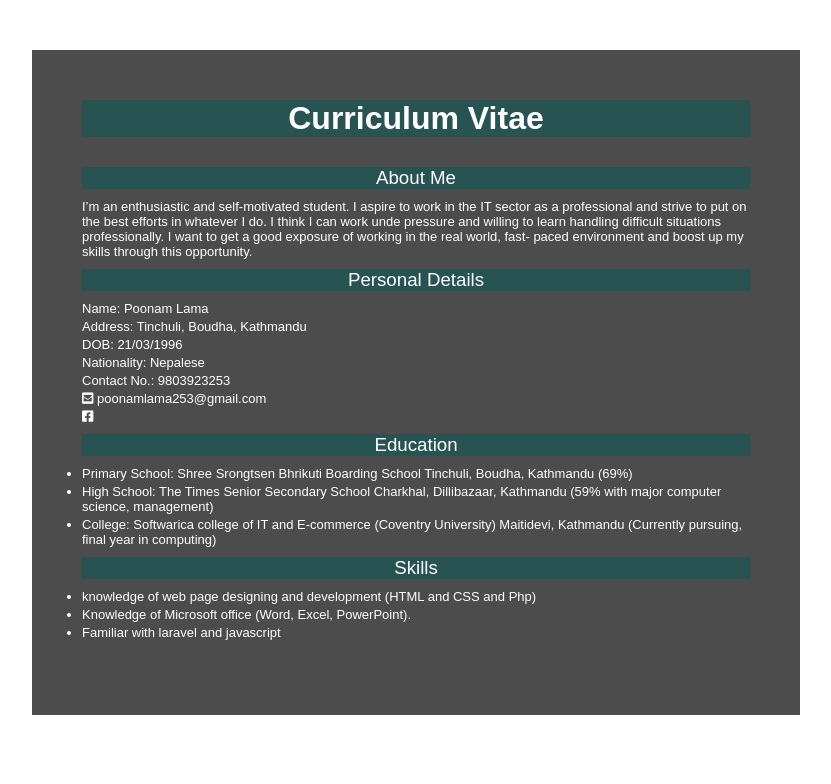
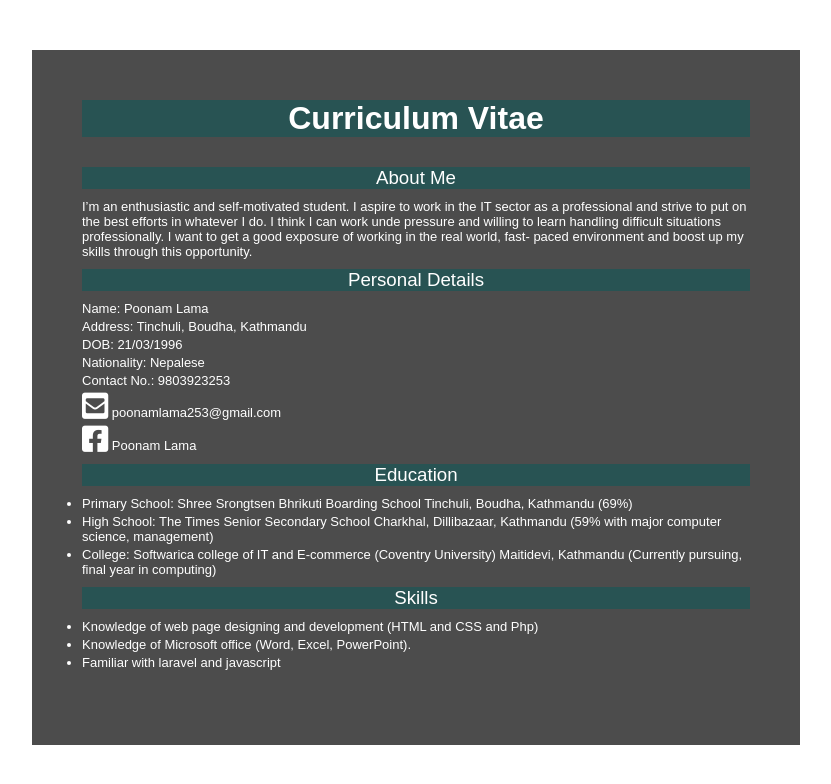
Before and after one commit to poonamlama/cv, a plain HTML site: page index.html in a window 1280 px wide. Shown: the whole page, without its empty margins (224-1055 px from the left). Drawn offline with Linux system fonts and the light colour scheme.

Commit message:
Increased icon size

```diff
--- a/index.html
+++ b/index.html
@@ -24,8 +24,8 @@
                             <li>DOB: 21/03/1996</li>
                             <li>Nationality: Nepalese</li>
                             <li>Contact No.: 9803923253</li>
-                            <li><a href="https://www.gmail.com"><i class="fas fa-envelope-square"></i></a> poonamlama253@gmail.com</li>
-                            <li><a href="https://www.facebook.com/poo"><i class="fab fa-facebook-square"></i></a></li>
+                            <li><a href="https://www.gmail.com"><i class="fas fa-envelope-square" style ="font-size: 30px"></i></a> poonamlama253@gmail.com</li>
+                            <li><a href="https://www.facebook.com/poo"><i class="fab fa-facebook-square" style ="font-size: 30px"></i></a> Poonam Lama</li>
                         </ul>
 
                         <h3> Education</h3>
@@ -41,7 +41,7 @@
 
                         <h3>Skills</h3>
                         <ul>
-                            <li>knowledge of web page designing and development (HTML and CSS and Php)</li>
+                            <li>Knowledge of web page designing and development (HTML and CSS and Php)</li>
                             <li>Knowledge of Microsoft office (Word, Excel, PowerPoint).
                             </li>
                             <li>Familiar with laravel and javascript <br/><br/></li>
```
Also changed, not shown: style.css (line endings or trailing spaces).
